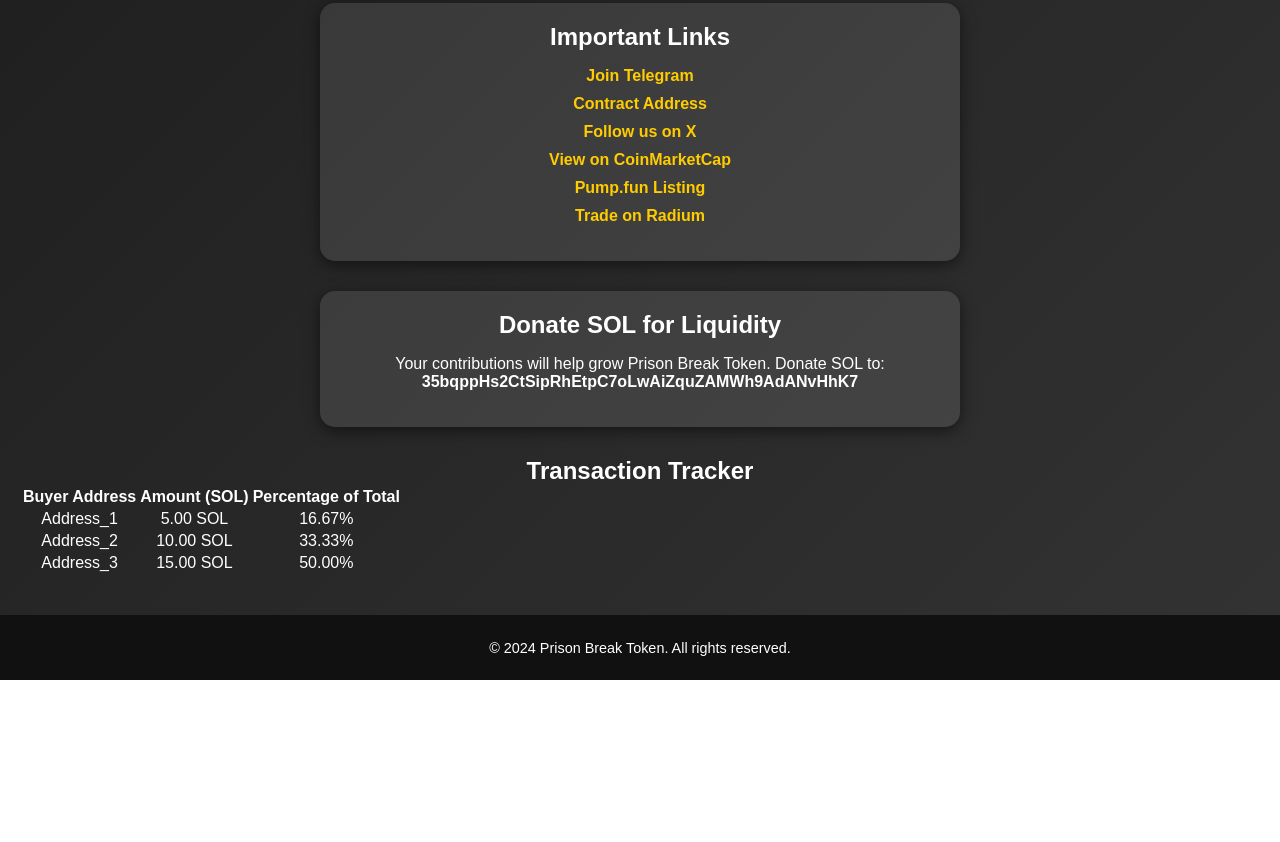
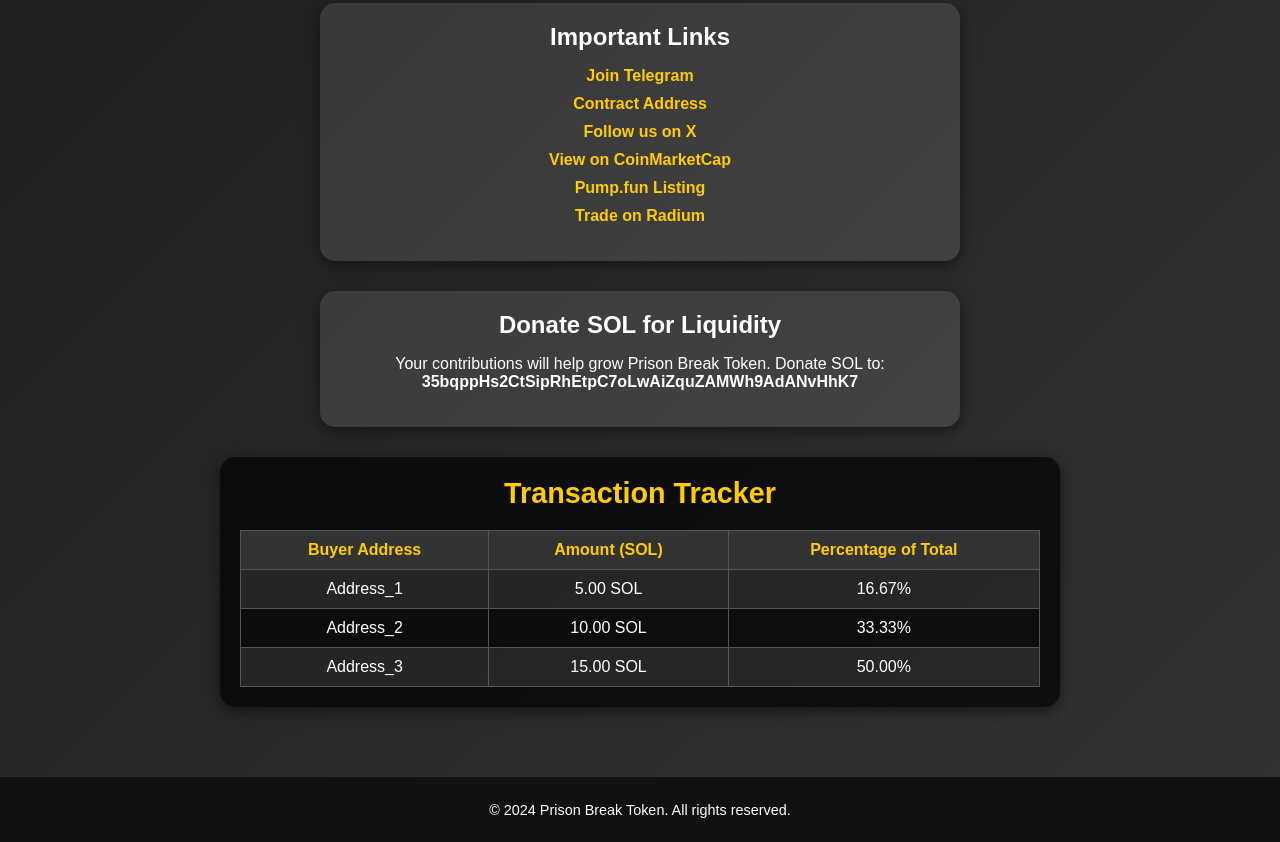
Before and after one commit to freelife8081/prison.break.meme, a plain HTML site: page index.html in a window 1280 px wide. Shown: the part 583-1425 px from the top of the page. Before the commit the page ends 1263 px from the top, so only its background shows below. Drawn offline with Linux system fonts and the light colour scheme.

Commit message:
Update style.css

```diff
--- a/style.css
+++ b/style.css
@@ -134,3 +134,42 @@
         transform: scale(1.05);
     }
 }
+
+/* Transaction Tracker Section */
+.tracker {
+    margin: 30px auto;
+    max-width: 800px;
+    padding: 20px;
+    border-radius: 15px;
+    background: rgba(0, 0, 0, 0.7);
+    color: #fff;
+    box-shadow: 0 4px 15px rgba(0, 0, 0, 0.5);
+    animation: fadeIn 1s ease-in-out;
+}
+
+.tracker h2 {
+    font-size: 1.8rem;
+    margin-bottom: 20px;
+    color: #ffcc00;
+}
+
+.tracker table {
+    width: 100%;
+    border-collapse: collapse;
+}
+
+.tracker th, .tracker td {
+    border: 1px solid #555;
+    padding: 10px;
+    text-align: center;
+    font-size: 1rem;
+}
+
+.tracker th {
+    background-color: #333;
+    color: #ffcc00;
+}
+
+.tracker tbody tr:nth-child(odd) {
+    background-color: rgba(255, 255, 255, 0.1);
+}
```
